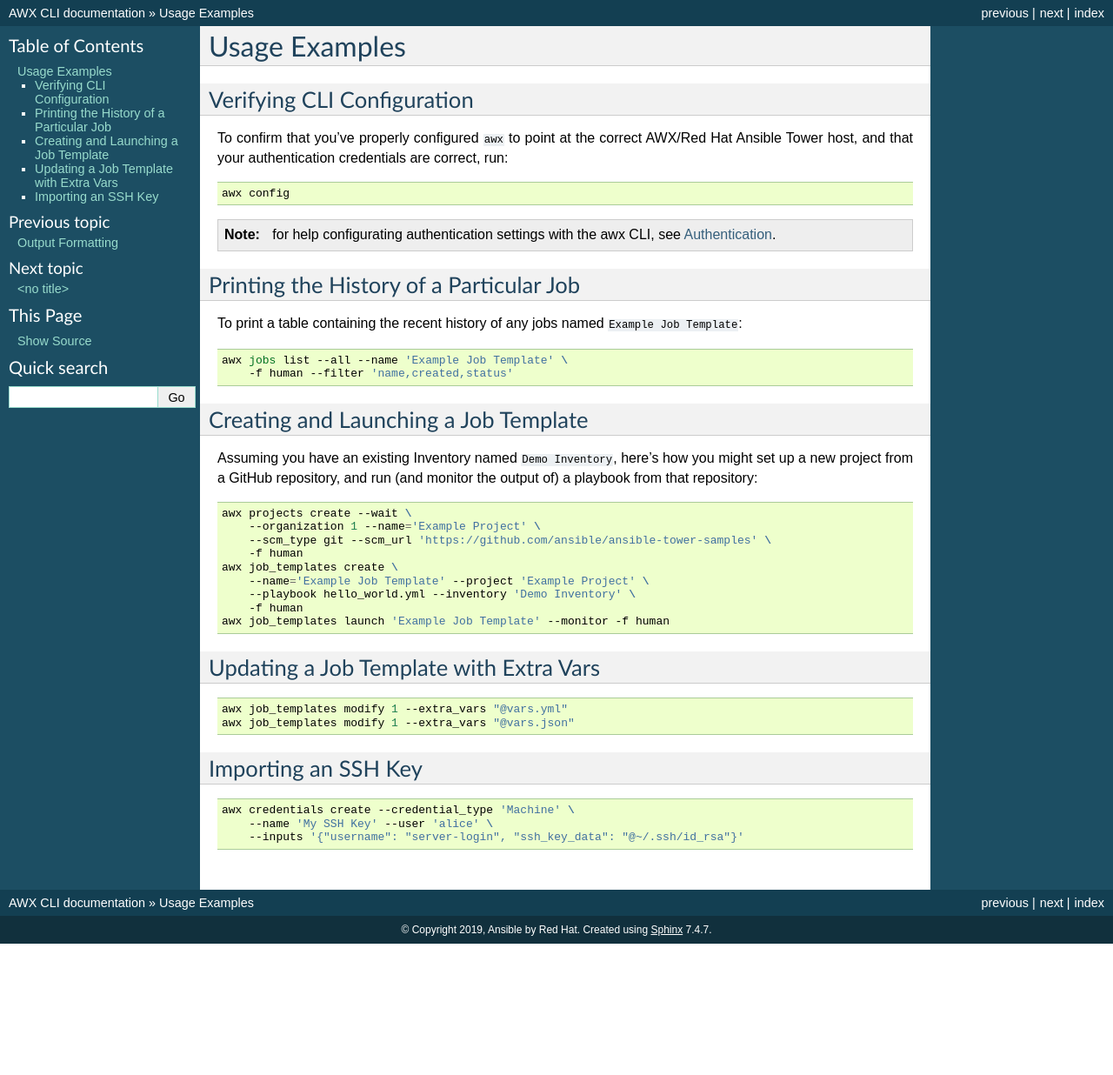
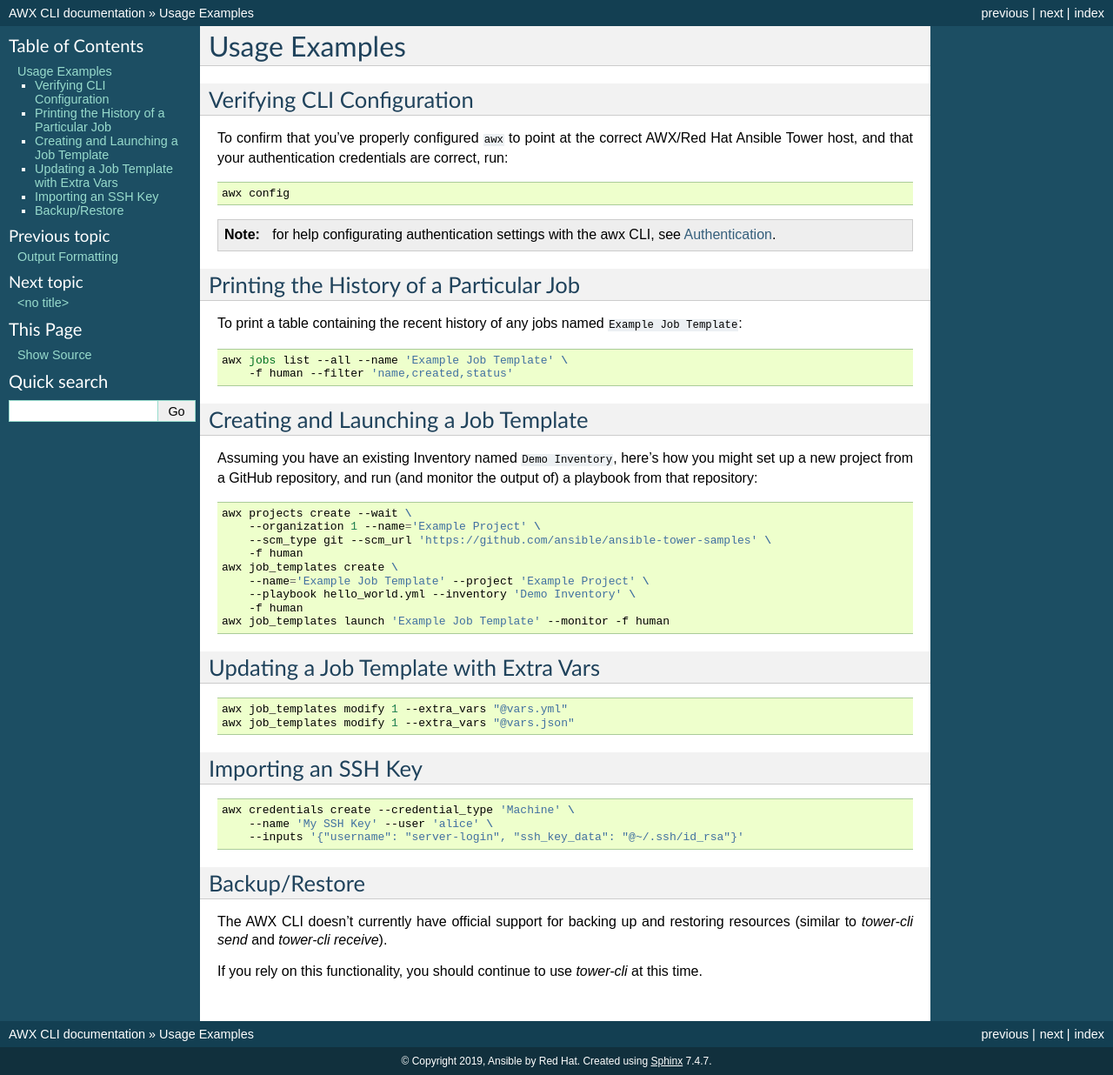
Before and after one commit to alanbchristie/awxkit, a Sphinx documentation site: the page built from awxkit/cli/docs/source/examples.rst, in a window 1280 px wide. Shown: the whole page at 87% size. Built offline with Sphinx 7.4.7, drawn with Linux system fonts in a browser that asks for light colours; before the commit the page ends 1085 px from its top, so only the background shows below that.

Commit message:
cli: add a note about send/receive

```diff
--- a/awxkit/cli/docs/source/examples.rst
+++ b/awxkit/cli/docs/source/examples.rst
@@ -58,3 +58,10 @@
     awx credentials create --credential_type 'Machine' \
         --name 'My SSH Key' --user 'alice' \
         --inputs '{"username": "server-login", "ssh_key_data": "@~/.ssh/id_rsa"}'
+
+Backup/Restore
+--------------
+
+The AWX CLI doesn't currently have official support for backing up and restoring resources (similar to `tower-cli send` and `tower-cli receive`).
+
+If you rely on this functionality, you should continue to use `tower-cli` at this time.
```
